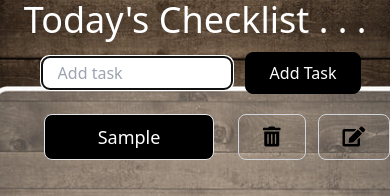
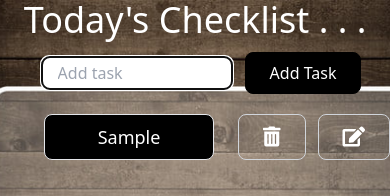
Before and after one commit to tessa5/react-todo-app-tailwindcss, a React (Create React App) app: page / in a window 390 px wide. Both pictures are taken after typing "Sample" into the empty fields and a click on the button "Add Task". Shown: the top 196 px of the page. Built offline with nearby package versions, Linux system fonts and the light colour scheme.

Commit message:
responsive view

```diff
--- a/src/components/TodoItems.js
+++ b/src/components/TodoItems.js
@@ -30,10 +30,10 @@ const TodoItems = ({ list, completeListItem, removeListItem, updateListItem}) =>
         {listItem.text}
     </div>
     </div>
-    <div className='flex items-center justify-center text-xl px-6 py-2 m-3 cursor-pointer border border-gray-300 rounded-lg' onClick={() => removeListItem(listItem.id)}>
+    <div className='flex items-center justify-center text-xl text-white hover:text-red-600 px-6 py-2 m-3 cursor-pointer border border-gray-300 rounded-lg' onClick={() => removeListItem(listItem.id)}>
         <i class="fas fa-trash-alt"/>
         </div>
-    <div className="flex items-center justify-center text-xl px-6 py-2 m-3 cursor-pointer border border-gray-300 rounded-lg" onClick={() => setEdit({id: listItem.id, value: listItem.text})}>
+    <div className="flex items-center justify-center text-xl text-white hover:text-blue-500 px-6 py-2 m-3 cursor-pointer border border-gray-300 rounded-lg" onClick={() => setEdit({id: listItem.id, value: listItem.text})}>
         <i class="fas fa-edit"></i>
         </div>
     </li>
```
